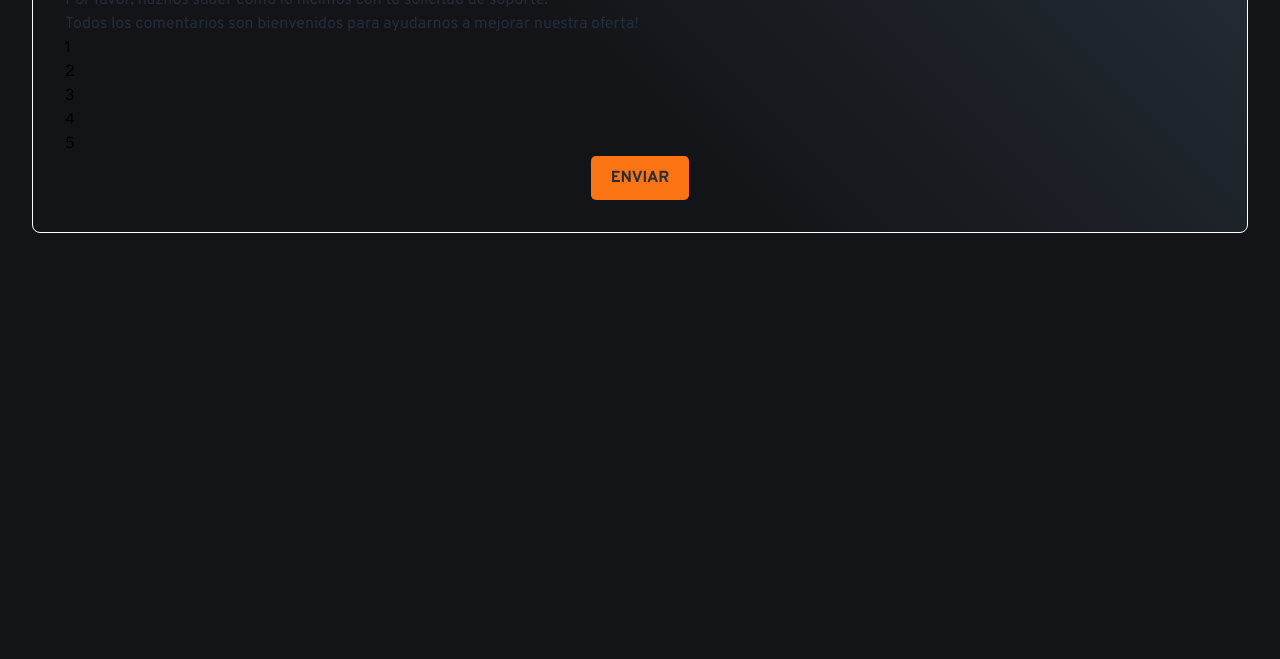
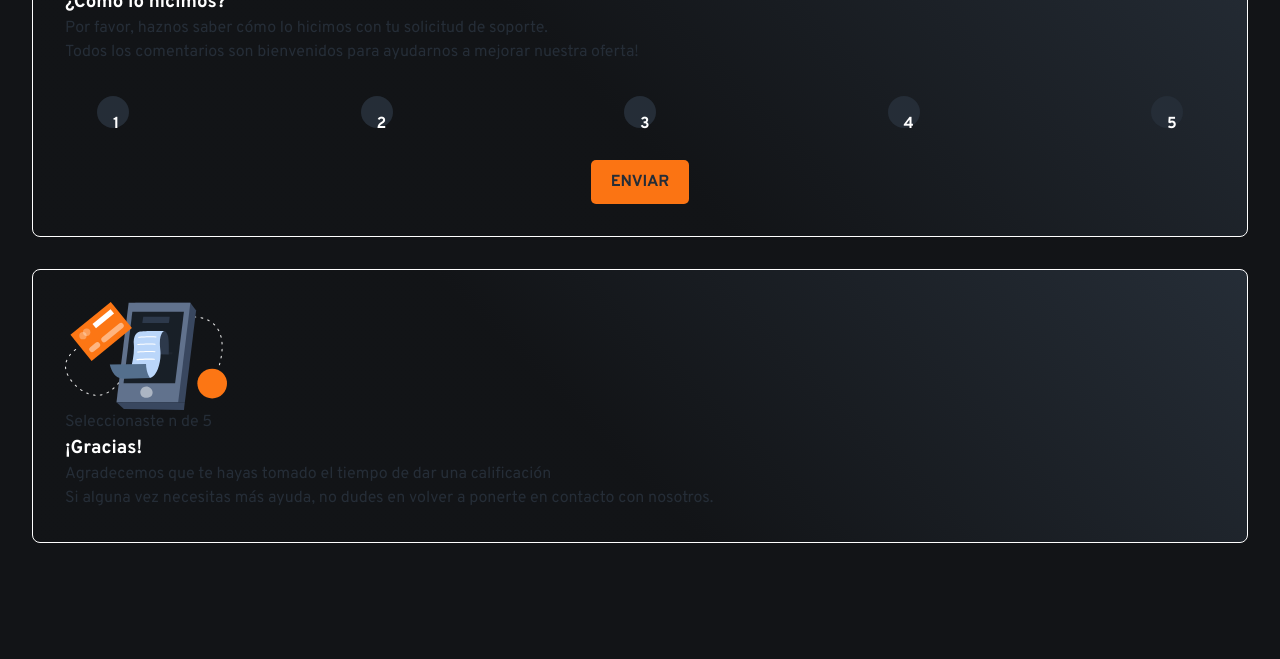
Before and after one commit to DaAlexis24/examenUD1-Daniel_Soledad, a website: page index.html in a window 1280 px wide. Shown: the part 141-800 px from the top of the page. Drawn offline with Linux system fonts and the light colour scheme.

Commit message:
Update index.html

```diff
--- a/index.html
+++ b/index.html
@@ -19,11 +19,11 @@
     <title>DS Components - Encuesta de Calificación</title>
   </head>
   <body>
-    <div class="container">
-      <div class="logo">
+    <section class="container">
+      <section class="logo-initial">
         <img src="../assets/icon-star.svg" alt="logo-principal" />
-      </div>
-      <div class="survey-container">
+      </section>
+      <section class="survey-container">
         <h1>¿Cómo lo hicimos?</h1>
         <p>
           Por favor, haznos saber cómo lo hicimos con tu solicitud de soporte.
@@ -32,17 +32,35 @@
           Todos los comentarios son bienvenidos para ayudarnos a mejorar nuestra
           oferta!
         </p>
-      </div>
-      <div class="choices-container">
-        <div>1</div>
-        <div>2</div>
-        <div>3</div>
-        <div>4</div>
-        <div>5</div>
-      </div>
-      <div class="button-container">
+      </section>
+      <section class="choices-container">
+        <ul>
+          <li>1</li>
+          <li>2</li>
+          <li>3</li>
+          <li>4</li>
+          <li>5</li>
+        </ul>
+      </section>
+      <section class="button-container">
         <button type="submit">ENVIAR</button>
-      </div>
-    </div>
+      </section>
+    </section>
+    <section class="greetings-container">
+      <section class="greeting-img">
+        <img src="/assets/illustration-thank-you.svg" alt="Muchas Gracias" />
+        <section class="show-answer">
+          <p>Seleccionaste n de 5</p>
+        </section>
+      </section>
+      <section class="greeting-text">
+        <h1>¡Gracias!</h1>
+        <p>Agradecemos que te hayas tomado el tiempo de dar una calificación</p>
+        <p>
+          Si alguna vez necesitas más ayuda, no dudes en volver a ponerte en
+          contacto con nosotros.
+        </p>
+      </section>
+    </section>
   </body>
 </html>
```
